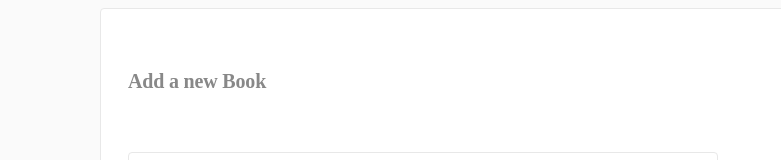
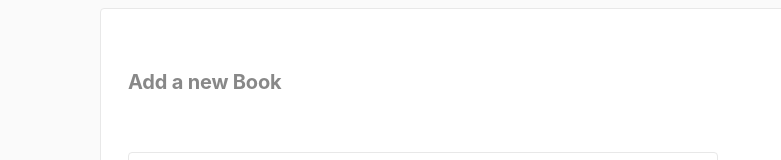
Before and after one commit to mariordgez/bookstore, a React (Create React App) app: page / in a window 1280 px wide. Shown: the part 218-378 px from the top of the page, without its empty margins (0-781 px from the left). Built offline with nearby package versions, Linux system fonts and the light colour scheme; no server answers.

Commit message:
Fix linter errors

```diff
--- a/src/App.css
+++ b/src/App.css
@@ -111,7 +111,6 @@ a {
   height: 1.125rem;
   margin: 0 2.438rem 0 0;
   opacity: 0.5;
-  font-family: Montserrat;
   font-size: 0.875rem;
   font-weight: bold;
   font-stretch: normal;
@@ -125,7 +124,6 @@ a {
   width: 12.313rem;
   height: 1.813rem;
   margin: 0.188rem 20.188rem 0 0;
-  font-family: RobotoSlab;
   font-size: 1.375rem;
   font-weight: bold;
   font-stretch: normal;
@@ -171,7 +169,6 @@ a {
   width: 15.875rem;
   height: 1.5rem;
   margin: 1.813rem 32.75rem 1.188rem 0;
-  font-family: RobotoSlab;
   font-size: 1.25rem;
   font-weight: bold;
   font-stretch: normal;
@@ -183,7 +180,6 @@ a {
 
 .Lesson-Panel-input {
   width: 25rem;
-
   margin: 1.188rem 2.125rem 0 0;
   padding: 0.813rem 10.688rem 0.813rem 1.063rem;
   border-radius: 4px;
```
